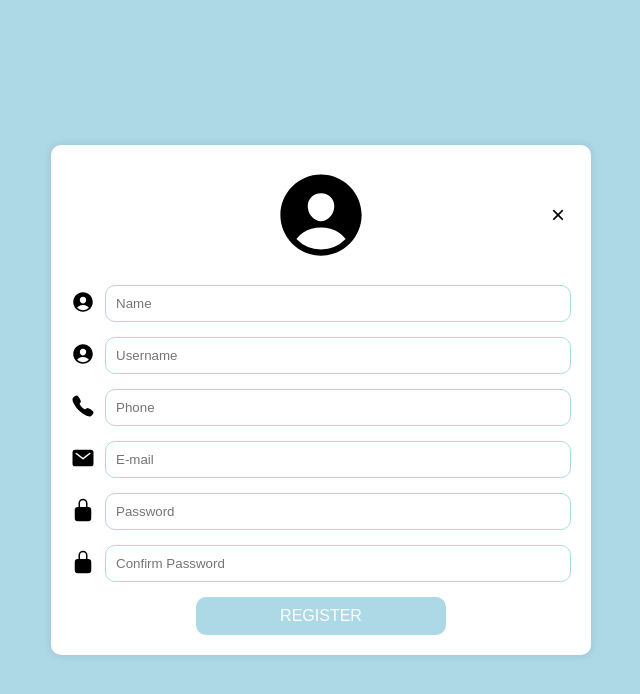
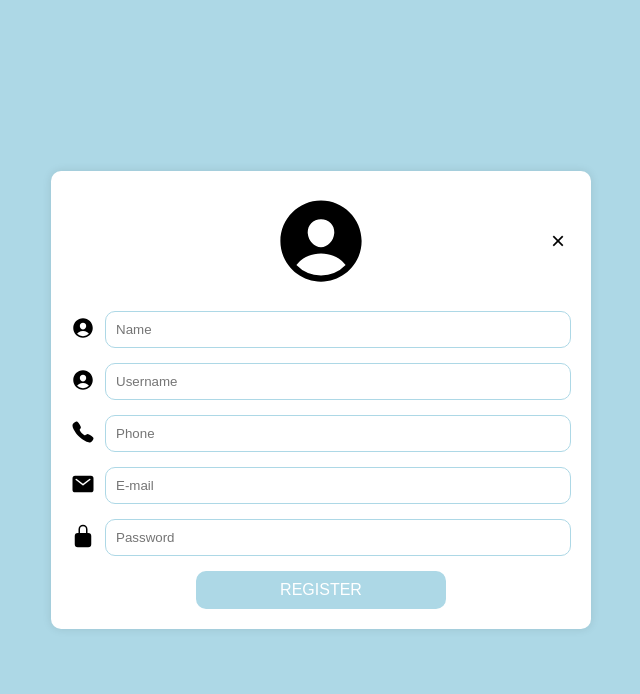
Before and after one commit to kiganyamburu/Teach-2-Give-Group-project, a website: page registrationForm/reg.html in a window 1280 px wide. Shown: the whole page, without its empty margins (319-959 px from the left). Drawn offline with Linux system fonts and the light colour scheme.

Commit message:
registration Form

```diff
--- a/registrationForm/reg.html
+++ b/registrationForm/reg.html
@@ -46,13 +46,7 @@
                 </span>
                 <input type="password" id="password" placeholder="Password" required>
             </div>
-            <div class="form-group">
-                <span class="icon">
-                    <img src="images/lock-closed.svg" alt="Confirm Password Icon" class="input-icon">
-                </span>
-                <input type="password" id="confirm-password" placeholder="Confirm Password" required>
-            </div>
-            <button type="submit" class="register-button">REGISTER</button>
+                <button type="submit" class="register-button">REGISTER</button>
         </form>
     </div>
 
```
